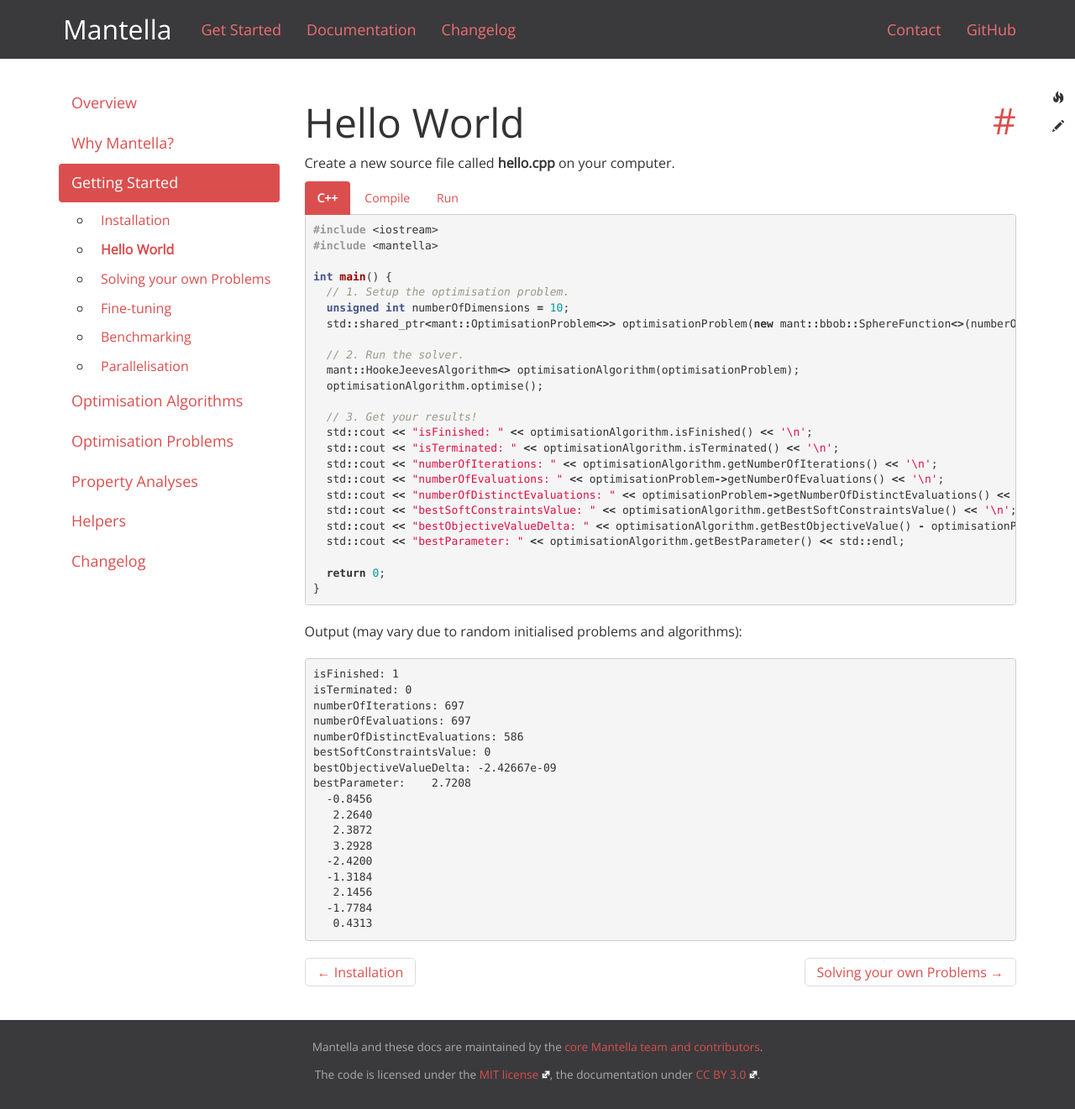
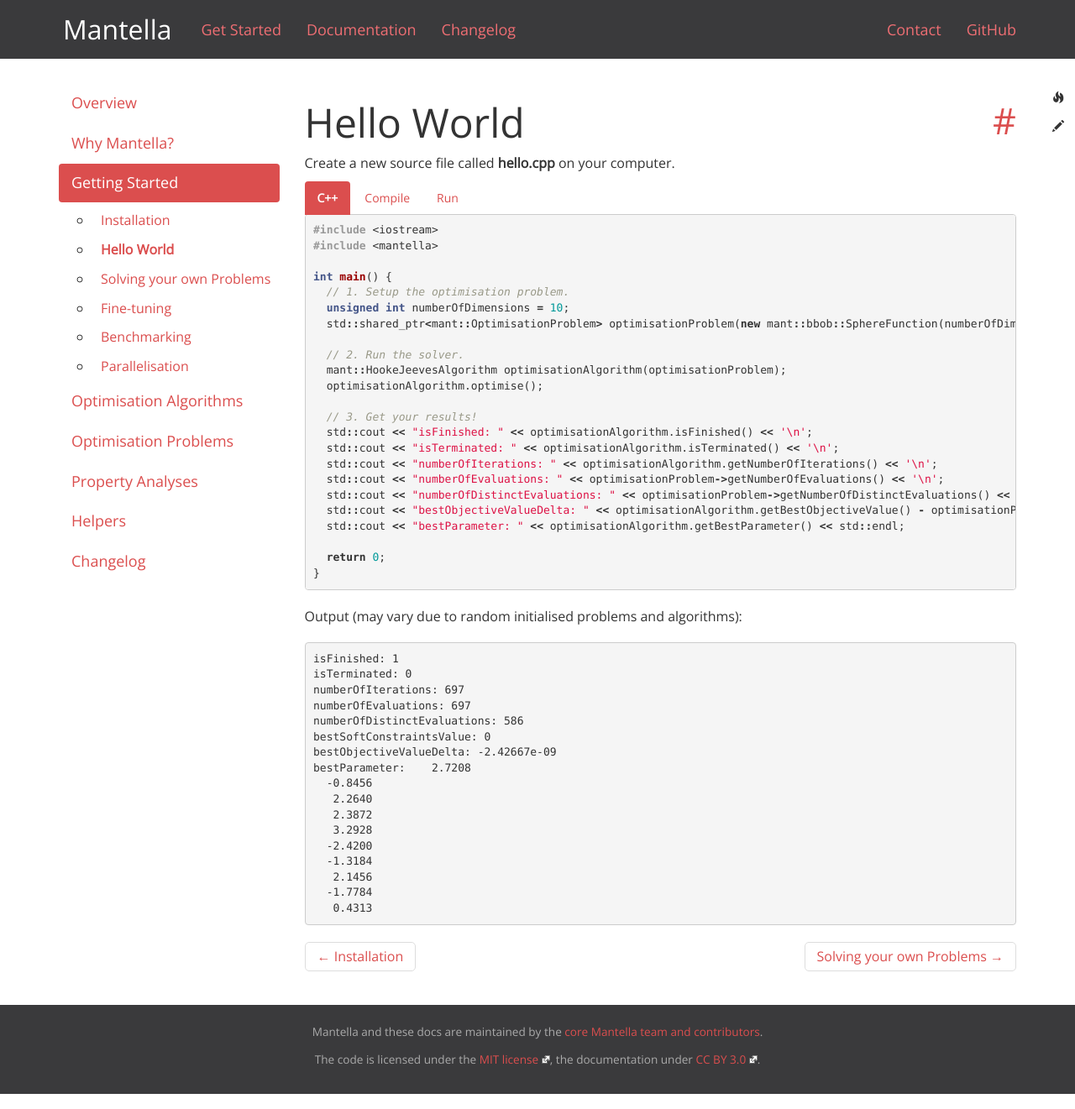
Before and after one commit to sebiniemann/Mantella, a Jekyll site: the page built from getting-started/hello-world.html, in a window 1280 px wide and 1321 px high. Shown: the whole window at 84% size. Built offline with Jekyll 4.4.1, drawn with Linux system fonts in a browser that asks for light colours; some of the changed lines change nothing that is shown.

Commit message:
Fixed Hello World Example

```diff
--- a/getting-started/hello-world.html
+++ b/getting-started/hello-world.html
@@ -19,10 +19,10 @@
 int main() {
   // 1. Setup the optimisation problem.
   unsigned int numberOfDimensions = 10;
-  std::shared_ptr<mant::OptimisationProblem<>> optimisationProblem(new mant::bbob::SphereFunction<>(numberOfDimensions));
+  std::shared_ptr<mant::OptimisationProblem> optimisationProblem(new mant::bbob::SphereFunction(numberOfDimensions));
 
   // 2. Run the solver.
-  mant::HookeJeevesAlgorithm<> optimisationAlgorithm(optimisationProblem);
+  mant::HookeJeevesAlgorithm optimisationAlgorithm(optimisationProblem);
   optimisationAlgorithm.optimise();
 
   // 3. Get your results!
@@ -31,7 +31,6 @@
   std::cout << "numberOfIterations: " << optimisationAlgorithm.getNumberOfIterations() << '\n';
   std::cout << "numberOfEvaluations: " << optimisationProblem->getNumberOfEvaluations() << '\n';
   std::cout << "numberOfDistinctEvaluations: " << optimisationProblem->getNumberOfDistinctEvaluations() << '\n';
-  std::cout << "bestSoftConstraintsValue: " << optimisationAlgorithm.getBestSoftConstraintsValue() << '\n';
   std::cout << "bestObjectiveValueDelta: " << optimisationAlgorithm.getBestObjectiveValue() - optimisationProblem->getAcceptableObjectiveValue() << '\n';
   std::cout << "bestParameter: " << optimisationAlgorithm.getBestParameter() << std::endl;
 
@@ -44,7 +43,7 @@
 c++ -std=c++11 hello.cpp -larmadillo -o hello
 # In case Armadillo and Mantella were not installed/placed into
 # standardly included/searched system directories, use the following
-c++ -std=c++11 hello.cpp -L/path/to/armaillo/lib -larmadillo -I/path/to/armadillo/include -I/path/to/mantella/include -o hello</div>
+c++ -std=c++11 hello.cpp -L/path/to/armaillo/lib -larmadillo -lmantella -I/path/to/armadillo/include -I/path/to/mantella/include -o hello</div>
 {% endhighlight %}
   </div>
   <div role="tabpanel" class="tab-pane" id="hello-world-run">
```
